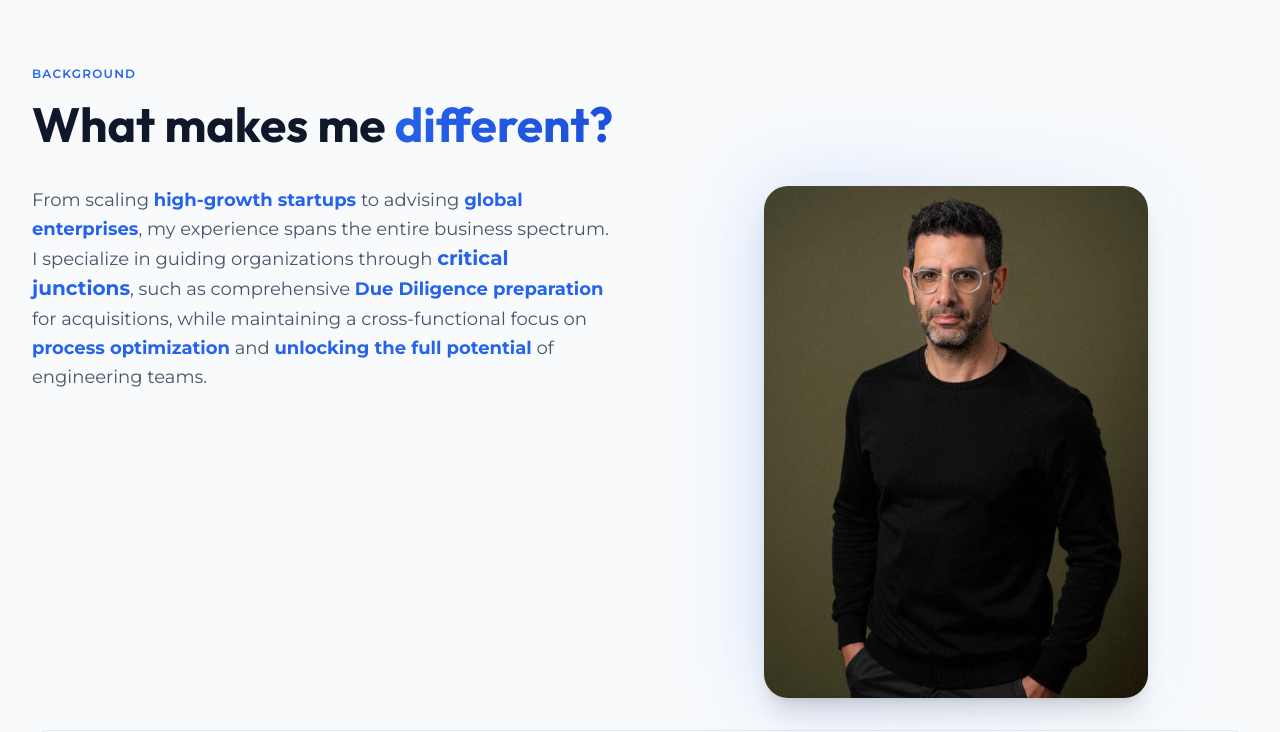
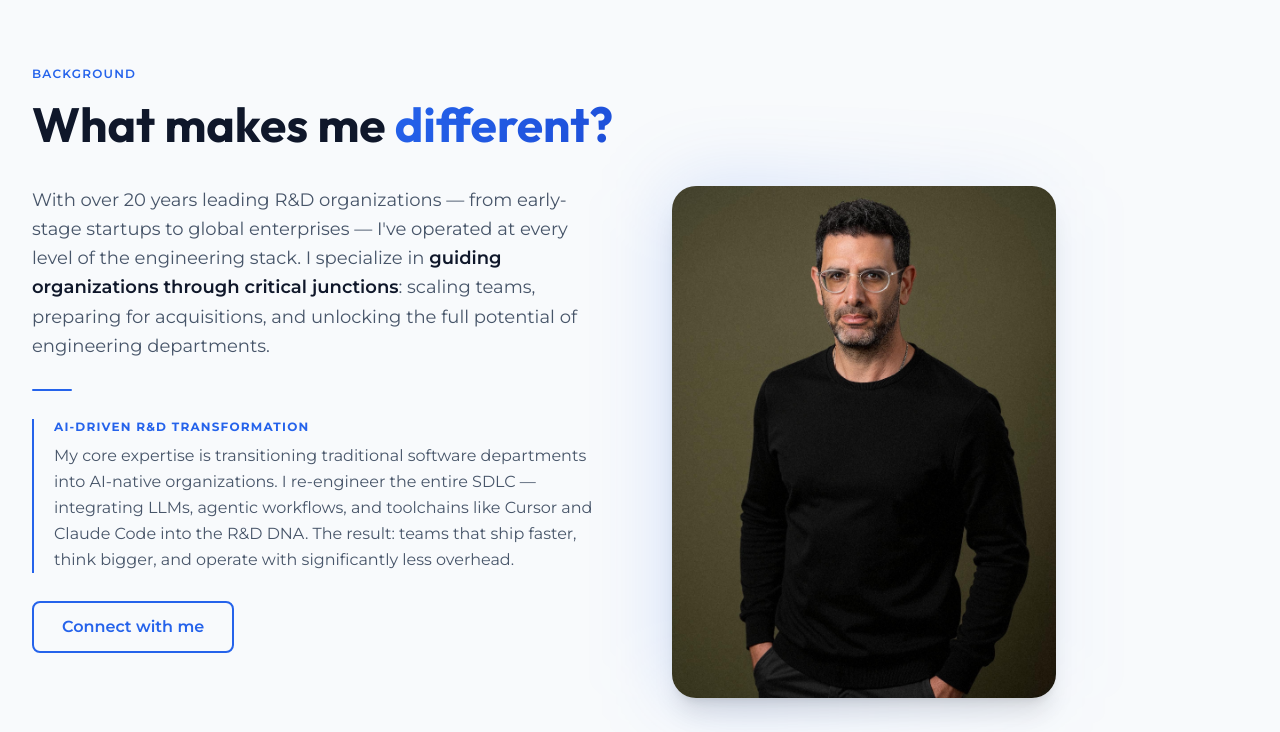
Before and after one commit to taldata/shlomiotmazgin-clone, a React (Vite) app: page / in a window 1280 px wide. Shown: the part 2874-3606 px from the top of the page. Built offline with nearby package versions, Linux system fonts and the light colour scheme.

Commit message:
Redesign About section - cleaner layout, less bold text

```diff
--- a/src/components/AboutSection.jsx
+++ b/src/components/AboutSection.jsx
@@ -57,17 +57,32 @@ export default function AboutSection() {
             What makes me <span className="text-gradient">different?</span>
           </h2>
 
-          <div className="grid grid-cols-1 md:grid-cols-2 gap-8 md:gap-12 mb-8">
+          <div className="grid grid-cols-1 md:grid-cols-2 gap-12 md:gap-16 items-start">
             {/* Text */}
-            <div>
-              <p className="text-lg text-textSecondary leading-relaxed mb-6">
-                From scaling <span className="text-accentBlue font-bold">high-growth startups</span> to advising <span className="text-accentBlue font-bold">global enterprises</span>, my experience spans the entire business spectrum. I specialize in guiding organizations through <span className="text-accentBlue font-bold text-xl">critical junctions</span>, such as comprehensive <span className="text-accentBlue font-bold">Due Diligence preparation</span> for acquisitions, while maintaining a cross-functional focus on <span className="text-accentBlue font-bold text-lg">process optimization</span> and <span className="text-accentBlue font-bold">unlocking the full potential</span> of engineering teams.
+            <div className="flex flex-col gap-7">
+              <p className="text-lg text-textSecondary leading-relaxed">
+                With over 20 years leading R&D organizations — from early-stage startups to global enterprises — I've operated at every level of the engineering stack. I specialize in <strong className="text-textPrimary font-semibold">guiding organizations through critical junctions</strong>: scaling teams, preparing for acquisitions, and unlocking the full potential of engineering departments.
+              </p>
+
+              <div className="w-10 h-0.5 bg-accentBlue rounded-full" />
+
+              <div className="border-l-2 border-accentBlue pl-5">
+                <span className="block text-xs font-bold tracking-widest uppercase text-accentBlue mb-2">AI-Driven R&D Transformation</span>
+                <p className="text-textSecondary leading-relaxed">
+                  My core expertise is transitioning traditional software departments into AI-native organizations. I re-engineer the entire SDLC — integrating LLMs, agentic workflows, and toolchains like Cursor and Claude Code into the R&D DNA. The result: teams that ship faster, think bigger, and operate with significantly less overhead.
                 </p>
               </div>
 
+              <a
+                href="#contact"
+                className="inline-flex items-center justify-center px-7 py-3 rounded-lg font-semibold bg-transparent border-2 border-accentBlue text-accentBlue hover:bg-accentBlue hover:text-white transition-colors cursor-pointer w-fit"
+              >
+                Connect with me
+              </a>
+            </div>
+
             {/* Image */}
-            <div className="flex items-center justify-center">
-              <div className="relative w-full max-w-sm">
+            <div className="relative w-full max-w-sm mx-auto md:mx-0">
               <div className="absolute inset-0 bg-gradient-to-r from-accentBlue/20 to-accentBlue/5 rounded-3xl blur-2xl" />
               <img
                 src={shlomiPortrait}
@@ -76,21 +91,6 @@ export default function AboutSection() {
               />
             </div>
           </div>
-          </div>
-
-          <div className="glass-panel p-6 sm:p-8">
-            <h3 className="text-lg sm:text-xl mb-3">AI-Driven R&D Transformation</h3>
-            <p className="text-textSecondary leading-relaxed m-0">
-              My core expertise lies in spearheading the transition of traditional software departments into <strong className="text-accentBlue">AI-Native development powerhouses</strong>. I don't just implement tools; I <strong className="text-accentBlue">re-engineer the entire SDLC</strong> — integrating <strong className="text-accentBlue">LLMs, agentic workflows</strong>, and specialized AI toolchains like <strong className="text-accentBlue">Cursor and Claude Code</strong> into the R&D DNA. By shifting teams from <strong className="text-accentBlue">manual coding to high-level orchestration</strong>, I help organizations achieve <strong className="text-accentBlue">radical gains in velocity, quality, and capital efficiency</strong>.
-            </p>
-          </div>
-
-          <a
-            href="#contact"
-            className="inline-flex items-center justify-center px-7 py-3 mt-8 rounded-lg font-semibold bg-transparent border-2 border-accentBlue text-accentBlue hover:bg-accentBlue hover:text-white transition-colors cursor-pointer"
-          >
-            Connect with me
-          </a>
         </div>
 
         {/* Experience timeline */}
```
Lines whose indentation alone changed are shown as unchanged.
